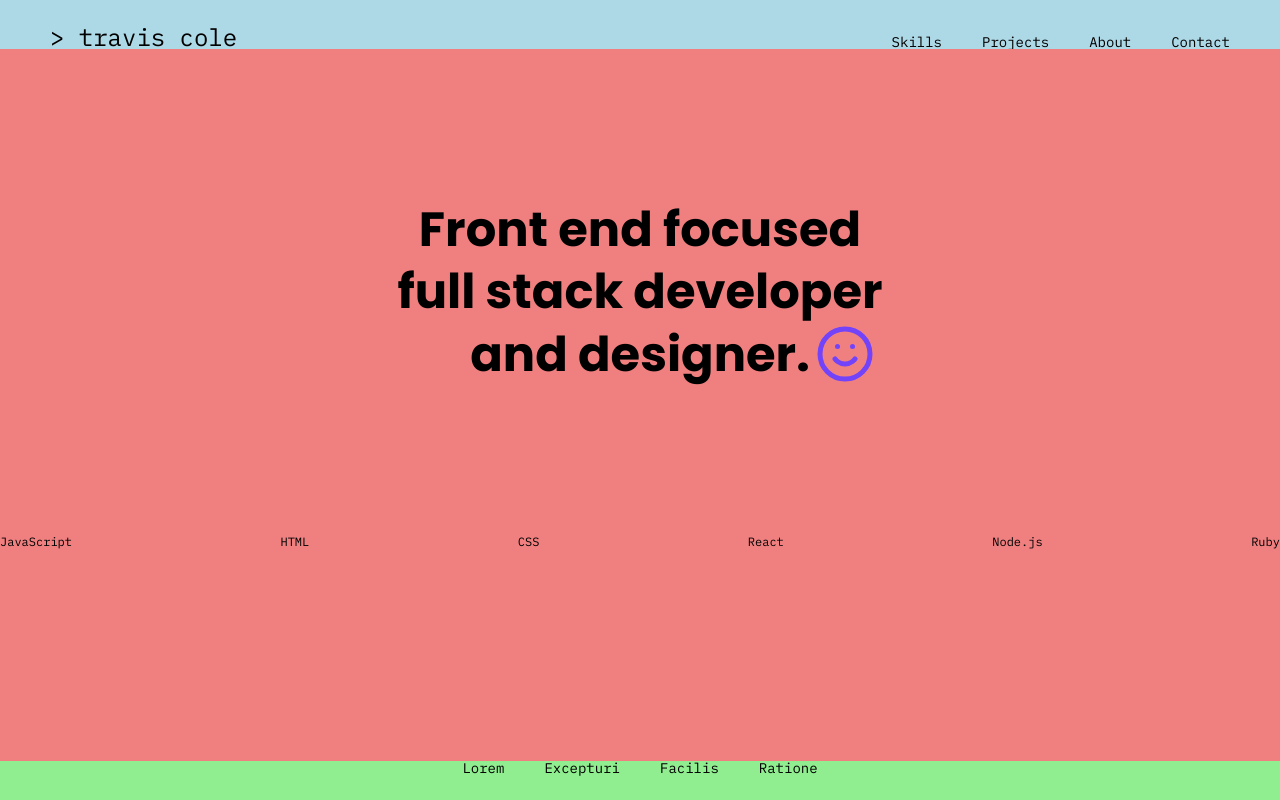
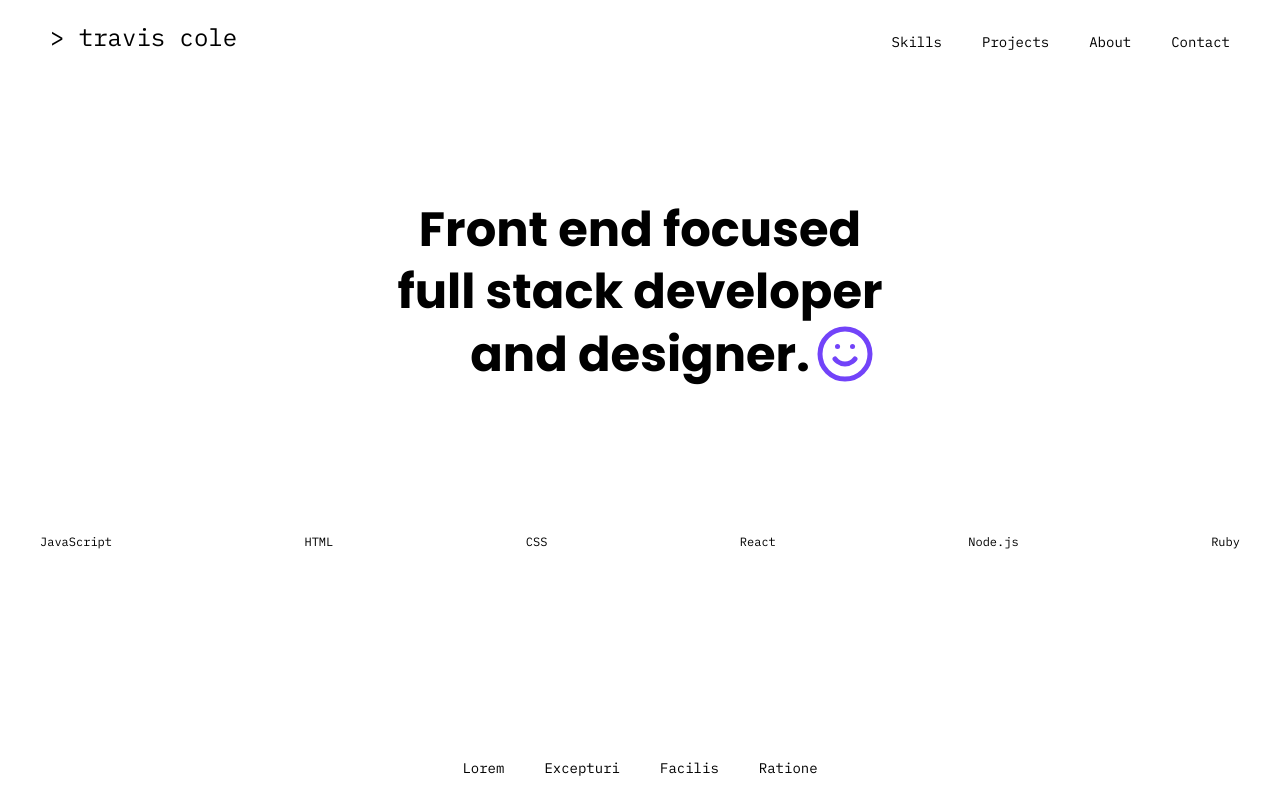
Before and after one commit to iamtraviscole/dev-portfolio, a Next.js app: page / in a window 1280 px wide. Built offline with nearby package versions, Linux system fonts and the light colour scheme.

Commit message:
refactor css modules in favor of BEM, change JSX double quotes to single

```diff
--- a/components/Footer.js
+++ b/components/Footer.js
@@ -1,10 +1,8 @@
 import React from 'react'
-
-import styles from '../styles/components/Footer.module.scss'
 
 export default function Footer() {
   return (
-    <div className={styles.footer}>
+    <div className='Footer'>
       <ul>
         <li>Lorem</li>
         <li>Excepturi</li>
--- a/components/Layout.js
+++ b/components/Layout.js
@@ -4,26 +4,24 @@ import Head from 'next/head'
 import Nav from './Nav'
 import Footer from './Footer'
 
-import styles from '../styles/components/Layout.module.scss'
-
 export default function Layout(props) {
   return (
     <>
     <Head>
       <title>{props.title || 'Travis Cole - Web Development'}</title>
-      <meta name="description" content={props.description} />
-      <link rel="icon" href="/favicon.ico" />
+      <meta name='description' content={props.description} />
+      <link rel='icon' href='/favicon.ico' />
     </Head>
-    <div className={styles.grid}>
-      <header>
+    <div className='Layout'>
+      <header className='Layout__header'>
         <Nav />
       </header>
-      <main>
-        <div className={styles.container}>
+      <main className='Layout__main'>
+        <div className='Layout__main-ctr'>
           {props.children}
         </div>
       </main>
-      <footer>
+      <footer className='Layout__footer'>
         <Footer />
       </footer>
     </div>
--- a/components/Nav.js
+++ b/components/Nav.js
@@ -1,18 +1,17 @@
 import React from 'react'
 import Link from 'next/link'
-import styles from '../styles/components/Nav.module.scss'
 
 export default function Nav() {
   return (
-      <nav className={styles.nav}>
-        <div className={styles.logo}>
-          <Link href="/"><a>&gt; travis cole</a></Link>
+      <nav className='Nav'>
+        <div className='Nav__logo'>
+          <Link href='/'><a>&gt; travis cole</a></Link>
         </div>
-        <ul>
-          <li><Link href="/skills"><a>Skills</a></Link></li>
-          <li><Link href="/projects"><a>Projects</a></Link></li>
-          <li><Link href="/about"><a>About</a></Link></li>
-          <li><Link href="/contact"><a>Contact</a></Link></li>
+        <ul className='Nav__links'>
+          <li><Link href='/skills'><a>Skills</a></Link></li>
+          <li><Link href='/projects'><a>Projects</a></Link></li>
+          <li><Link href='/about'><a>About</a></Link></li>
+          <li><Link href='/contact'><a>Contact</a></Link></li>
         </ul>
       </nav>
   )
--- a/pages/_app.js
+++ b/pages/_app.js
@@ -2,6 +2,10 @@ import '../styles/globals/reset.scss'
 import '../styles/globals/theme.scss'
 
 import '../styles/pages/Index.scss'
+
+import '../styles/components/Layout.scss'
+import '../styles/components/Nav.scss'
+import '../styles/components/Footer.scss'
 
 function MyApp({ Component, pageProps }) {
   return <Component {...pageProps} />
--- a/pages/_document.js
+++ b/pages/_document.js
@@ -8,8 +8,8 @@ class MyDocument extends Document {
           <link
             // 'By default, Next.js will automatically inline font CSS at build time...'
             // https://nextjs.org/docs/basic-features/font-optimization
-            href="https://fonts.googleapis.com/css2?family=Poppins:wght@700&family=IBM+Plex+Mono:wght@300;400;500;600;700"
-            rel="stylesheet"
+            href='https://fonts.googleapis.com/css2?family=Poppins:wght@700&family=IBM+Plex+Mono:wght@300;400;500;600;700'
+            rel='stylesheet'
           />
         </Head>
         <body>
--- a/styles/components/Footer.module.scss
+++ b/styles/components/Footer.scss
@@ -1,4 +1,4 @@
-.footer {
+.Footer {
   display: flex;
   justify-content: center;
   padding: 0 50px 25px 50px;
--- a/styles/components/Layout.module.scss
+++ b/styles/components/Layout.scss
@@ -1,4 +1,4 @@
-.grid {
+.Layout {
   display: grid;
   grid-template-columns: 1fr;
   grid-template-rows: auto 1fr auto;
@@ -7,19 +7,22 @@
     'content'
     'footer';
   min-height: 100vh;
+  width: 100vw;
 
-  > header {
-    background-color: lightblue;
+  &__header {
     grid-area: header;
   }
 
-  > main {
-    background-color: lightcoral;
+  &__main {
     grid-area: content;
+
+    &-ctr {
+      margin: 0 auto;
+      max-width: 1200px;
+    }
   }
 
-  > footer {
-    background-color: lightgreen;
+  &__footer {
     grid-area: footer;
   }
 }
--- a/styles/components/Nav.module.scss
+++ b/styles/components/Nav.scss
@@ -1,22 +1,14 @@
-.nav {
+.Nav {
   display: flex;
   justify-content: space-between;
   align-items: flex-end;
   padding: 25px 50px 0 50px;
 
-  .logo {
+  &__logo {
     font-size: 24px;
   }
 
-  a {
-    color: var(--color-text-500);
-
-    &:hover {
-      color: var(--color-text-200);
-    }
-  }
-
-  > ul {
+  &__links {
     font-size: 14px;
 
     > li {
@@ -28,4 +20,12 @@
       }
     }
   }
+
+  a {
+    color: var(--color-text-500);
+
+    &:hover {
+      color: var(--color-text-200);
+    }
+  }
 }
```
